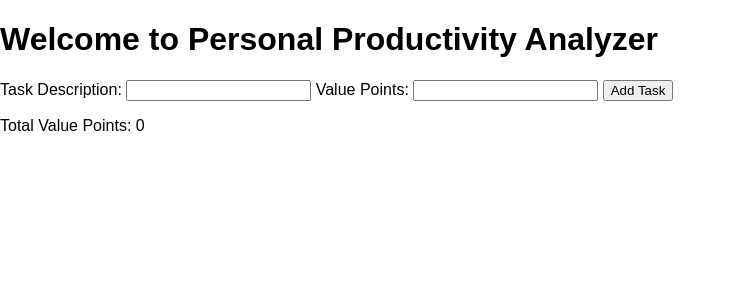
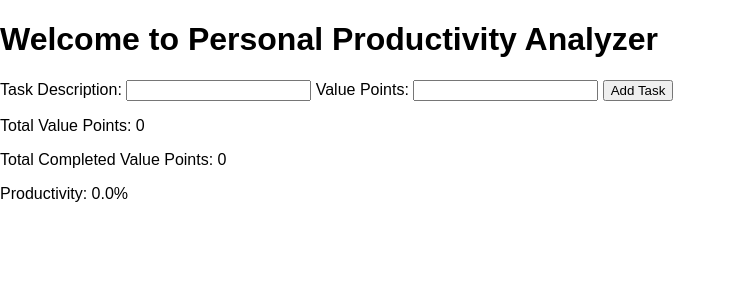
Before and after one commit to Lakshita-1502/Personal-Productivity-Analyzer, a Flask app: page / in a window 1280 px wide. Shown: the top 300 px of the page, without its empty margins (0-736 px from the left). Run offline with Flask 3, Linux system fonts and the light colour scheme.

Commit message:
Added productivity ratio

```diff
--- a/src/static/js/main.js
+++ b/src/static/js/main.js
@@ -6,9 +6,46 @@ function updateTotal() {
     document.getElementById("total").textContent = total;
 }
 
+function updateCompletedTotal(){
+    let completedTotal=0;
+    document.querySelectorAll("#tasklist li input.task-checkbox:checked").forEach(cb => {
+        completedTotal+=Number(cb.dataset.points);
+    });
+    document.getElementById("completed-total").textContent=completedTotal;
+}
+
+function calcProductivity(){
+    let total=Number(document.getElementById("total").textContent);
+    let completed=Number(document.getElementById("completed-total").textContent);
+    if (total==0){
+        document.getElementById("productivity").textContent="0.0";
+        return;
+    }
+    let productivity=(completed/total)*100;
+    document.getElementById("productivity").textContent=productivity.toFixed(1);
+}
+
+function recallAll(){
+    updateTotal();
+    updateCompletedTotal();
+    calcProductivity();
+}
+
+function deleteTask(){
+    const li=btn.closest("li");
+    const points=Number(li.dataset.points);
+    let total=Number(document.getElementById("total").textContent);
+
+    total=total-points;
+    document.getElementById("total").textContent=total;
+
+    const checkbox=li.querySelector(".task-checkbox");
+    if (checkbox.checked){}
+}
+
 window.addEventListener("DOMContentLoaded", () => {
     document.querySelectorAll(".task-checkbox").forEach(cb => {
-        cb.addEventListener("change", updateTotal);
+        cb.addEventListener("change", recallAll);
     });
-    updateTotal();
+    recallAll();
 });
--- a/src/templates/taskForm.html
+++ b/src/templates/taskForm.html
@@ -10,15 +10,19 @@
 
         <button type="submit">Add Task</button>
 
+        <p>Total Value Points: <span id="total">0</span></p>
+        <p>Total Completed Value Points: <span id="completed-total">0</span></p>
+        <p>Productivity: <span id="productivity">0</span>%</p>
+
         <ul style="list-style: none;" id="tasklist">
             {% for key, value in tasks.items() %}
             <li data-points="{{ value['valuePoints'] }}">
                 <input type="checkbox" class="task-checkbox" data-points="{{ value['valuePoints'] }}">
                 {{ key }} - {{ value['description'] }} ({{ value['valuePoints'] }})
+                <button type="button" onclick="deleteTask(this)">Delete Task</button>
             </li>
             {% endfor %}
         </ul>
 
-        <p>Total Value Points: <span id="total">0</span></p>
     </form>
 {% endblock %}
```
